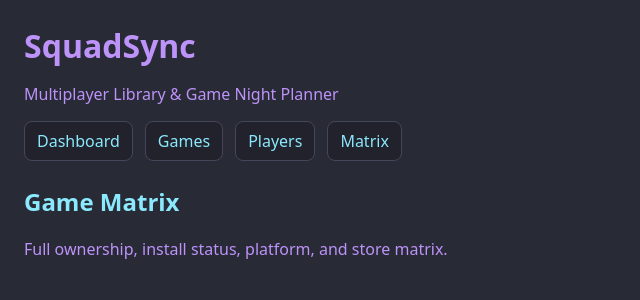
After one commit to Lukefilewalker/SquadSync, a FastAPI app: template app/templates/matrix.html in a window 1280 px wide. The commit adds this page. Shown: the top 300 px of the page, without its empty margins (0-640 px from the left). Run offline with FastAPI, Linux system fonts and the light colour scheme; the template is opened without the code that fills it, so the values that code supplies are empty.

Commit message:
Add recommendation engine and dashboard rankings

```diff
--- a/app/main.py
+++ b/app/main.py
@@ -3,6 +3,7 @@ import os
 import sqlite3
 from datetime import datetime
 import requests
+from fastapi.staticfiles import StaticFiles
 
 from fastapi import FastAPI, Form, Request
 from fastapi.responses import RedirectResponse
@@ -17,6 +18,7 @@ DATA_DIR.mkdir(parents=True, exist_ok=True)
 DB_PATH = DATA_DIR / "gamenight.db"
 
 app = FastAPI(title="SquadSync")
+app.mount("/static", StaticFiles(directory=str(APP_DIR / "static")), name="static")
 templates = Jinja2Templates(directory=str(APP_DIR / "templates"))
 
 ACCESS_OPTIONS = ["Own", "Game Pass", "Free-to-play", "Shared Library", "No Access", "Unknown"]
@@ -153,10 +155,55 @@ def classify_game(player_values, game):
         return "Needs purchase/access"
 
     if unknown_count > 0 or pc_xbox == "Unknown":
-        return "Missing info"
+        return "Mixed"
 
     return "Mixed"
 
+def get_recommendations(players, rows):
+    recommendations = []
+
+    for row in rows:
+        game = row["game"]
+        player_data = row["player_data"]
+
+        access_count = 0
+        installed_count = 0
+        no_access_count = 0
+        unknown_count = 0
+
+        for player in players:
+            pdata = player_data[player["id"]]
+
+            if pdata["access"] in ACCESS_OK:
+                access_count += 1
+
+            if pdata["installed"] == "Yes":
+                installed_count += 1
+
+            if pdata["access"] == "No Access":
+                no_access_count += 1
+
+            if pdata["access"] == "Unknown" or pdata["installed"] == "Unknown":
+                unknown_count += 1
+
+        score = (access_count * 2) + installed_count
+
+        pc_xbox = game["pc_xbox_crossplay"] or game["crossplay"] or "Unknown"
+        if pc_xbox == "No":
+            score -= 3
+
+        recommendations.append({
+            "game": game,
+            "score": score,
+            "access_count": access_count,
+            "installed_count": installed_count,
+            "no_access_count": no_access_count,
+            "unknown_count": unknown_count,
+            "total_players": len(players),
+            "pc_xbox_crossplay": pc_xbox,
+        })
+
+    return sorted(recommendations, key=lambda item: item["score"], reverse=True)
 
 @app.get("/")
 def dashboard(request: Request):
@@ -169,7 +216,6 @@ def dashboard(request: Request):
             "Everyone has access": [],
             "Blocked by platform": [],
             "Needs purchase/access": [],
-            "Missing info": [],
             "Mixed": [],
         }
 
@@ -178,6 +224,8 @@ def dashboard(request: Request):
             bucket = classify_game(values, row["game"])
             buckets[bucket].append(row)
 
+        recommendations = get_recommendations(players, rows)
+
         return templates.TemplateResponse(
             "dashboard.html",
             {
@@ -185,6 +233,7 @@ def dashboard(request: Request):
                 "players": players,
                 "rows": rows,
                 "buckets": buckets,
+                "recommendations": recommendations,
             },
         )
 
@@ -205,6 +254,19 @@ def games(request: Request):
             },
         )
 
+@app.get("/matrix")
+def matrix(request: Request):
+    with db() as conn:
+        players, rows = get_matrix(conn)
+
+        return templates.TemplateResponse(
+            "matrix.html",
+            {
+                "request": request,
+                "players": players,
+                "rows": rows,
+            },
+        )
 
 @app.post("/games/add")
 def add_game(
--- /dev/null
+++ b/app/static/styles.css
@@ -0,0 +1,143 @@
+:root {
+    --bg: #282a36;
+    --current-line: #44475a;
+    --foreground: #f8f8f2;
+    --comment: #6272a4;
+    --cyan: #8be9fd;
+    --green: #50fa7b;
+    --orange: #ffb86c;
+    --pink: #ff79c6;
+    --purple: #bd93f9;
+    --red: #ff5555;
+    --yellow: #f1fa8c;
+}
+
+body {
+    font-family: system-ui, -apple-system, BlinkMacSystemFont, "Segoe UI", sans-serif;
+    margin: 24px;
+    background: var(--bg);
+    color: var(--foreground);
+}
+
+a { color: var(--cyan); text-decoration: none; }
+a:hover { color: var(--pink); }
+
+h1 {
+    color: var(--purple);
+    margin-bottom: 4px;
+}
+h2 {
+    color: var(--cyan);
+}
+h3 {
+    color: var(--yellow);
+}
+
+nav {
+    margin-bottom: 24px;
+    display: flex;
+    gap: 12px;
+    flex-wrap: wrap;
+}
+
+nav a {
+    background: #21222c;
+    padding: 8px 12px;
+    border-radius: 8px;
+    border: 1px solid var(--current-line);
+}
+
+nav a:hover {
+    border-color: var(--purple);
+}
+
+table {
+    width: 100%;
+    border-collapse: collapse;
+    background: var(--current-line);
+    border-radius: 10px;
+    overflow: hidden;
+    margin-bottom: 24px;
+}
+
+th, td {
+    padding: 10px;
+    border-bottom: 1px solid var(--comment);
+    text-align: left;
+    vertical-align: top;
+}
+
+th { background: #343746; }
+
+input, select {
+    padding: 8px;
+    border-radius: 8px;
+    border: 1px solid var(--comment);
+    background: #21222c;
+    color: var(--foreground);
+}
+
+button {
+    padding: 8px 12px;
+    border-radius: 8px;
+    border: 0;
+    background: var(--purple);
+    color: #191a21;
+    cursor: pointer;
+    font-weight: 700;
+}
+
+button:hover { background: var(--pink); }
+
+.card {
+    background: #21222c;
+    padding: 16px;
+    border-radius: 12px;
+    margin-bottom: 18px;
+    border: 1px solid var(--current-line);
+    transition: all 0.15s ease;
+}
+
+.card:hover {
+    border-color: var(--purple);
+}
+
+.card h2 {
+    margin-top: 0;
+}
+
+.status-installed { color: var(--green); font-weight: 700; }
+.status-owned { color: var(--cyan); font-weight: 700; }
+.status-game-pass { color: var(--purple); font-weight: 700; }
+.status-not-owned { color: var(--red); font-weight: 700; }
+.status-unknown { color: var(--comment); }
+
+.small {
+    color: var(--purple);
+    font-size: 1rem;
+}
+
+.grid {
+    display: grid;
+    grid-template-columns: repeat(auto-fit, minmax(280px, 1fr));
+    gap: 16px;
+}
+
+form.inline {
+    display: flex;
+    gap: 8px;
+    flex-wrap: wrap;
+    align-items: center;
+}
+
+.table-wrapper {
+    overflow-x: auto;
+    width: 100%;
+}
+
+@media (max-width: 768px) {
+    body { margin: 12px; }
+    h1 { font-size: 2rem; }
+    table { min-width: 900px; }
+    input, select, button { max-width: 100%; }
+}
--- a/app/templates/base.html
+++ b/app/templates/base.html
@@ -3,83 +3,7 @@
 <head>
     <title>SquadSync</title>
     <meta name="viewport" content="width=device-width, initial-scale=1">
-    <style>
-        body {
-            font-family: system-ui, -apple-system, BlinkMacSystemFont, "Segoe UI", sans-serif;
-            margin: 24px;
-            background: #111827;
-            color: #f9fafb;
-        }
-        a { color: #93c5fd; text-decoration: none; }
-        nav { margin-bottom: 24px; display: flex; gap: 16px; flex-wrap: wrap; }
-        table {
-            width: 100%;
-            border-collapse: collapse;
-            background: #1f2937;
-            border-radius: 10px;
-            overflow: hidden;
-            margin-bottom: 24px;
-        }
-        .table-wrapper {
-           overflow-x: auto;
-           width: 100%;
-        }
-        th, td {
-            padding: 10px;
-            border-bottom: 1px solid #374151;
-            text-align: left;
-            vertical-align: top;
-        }
-        th { background: #273449; }
-        input, select {
-            padding: 8px;
-            border-radius: 8px;
-            border: 1px solid #4b5563;
-            background: #111827;
-            color: #f9fafb;
-        }
-        button {
-            padding: 8px 12px;
-            border-radius: 8px;
-            border: 0;
-            background: #2563eb;
-            color: white;
-            cursor: pointer;
-        }
-        .card {
-            background: #1f2937;
-            padding: 16px;
-            border-radius: 12px;
-            margin-bottom: 18px;
-        }
-        .status-installed { color: #86efac; font-weight: 700; }
-        .status-owned { color: #bfdbfe; font-weight: 700; }
-        .status-game-pass { color: #c4b5fd; font-weight: 700; }
-        .status-not-owned { color: #fca5a5; font-weight: 700; }
-        .status-unknown { color: #d1d5db; }
-        .small { color: #d1d5db; font-size: 0.9rem; }
-        .grid { display: grid; grid-template-columns: repeat(auto-fit, minmax(280px, 1fr)); gap: 16px; }
-        form.inline { display: flex; gap: 8px; flex-wrap: wrap; align-items: center; }
-        @media (max-width: 768px) {
-    body {
-        margin: 12px;
-    }
-
-    h1 {
-        font-size: 2rem;
-    }
-
-    table {
-        min-width: 900px;
-    }
-
-    input,
-    select,
-    button {
-        max-width: 100%;
-    }
-}
-    </style>
+    <link rel="stylesheet" href="/static/styles.css?v=5">
 </head>
 <body>
     <h1>SquadSync</h1>
@@ -88,6 +12,7 @@
         <a href="/">Dashboard</a>
         <a href="/games">Games</a>
         <a href="/players">Players</a>
+        <a href="/matrix">Matrix</a>
     </nav>
     {% block content %}{% endblock %}
 </body>
--- /dev/null
+++ b/app/templates/matrix.html
@@ -0,0 +1,54 @@
+{% extends "base.html" %}
+{% block content %}
+
+<h2>Game Matrix</h2>
+
+<p class="small">
+    Full ownership, install status, platform, and store matrix.
+</p>
+
+{% for row in rows %}
+<div class="card">
+
+    {% if row.game.background_image %}
+    <img
+        src="{{ row.game.background_image }}"
+        alt="{{ row.game.title }}"
+        style="width:250px; border-radius:12px; margin-bottom:12px;">
+    {% endif %}
+
+    <h3>{{ row.game.title }}</h3>
+
+    <p class="small">
+        Released: {{ row.game.released }}
+        <br>
+        Genres: {{ row.game.genres }}
+        <br>
+        Platforms: {{ row.game.platforms }}
+    </p>
+
+    <table>
+        <tr>
+            <th>Player</th>
+            <th>Access</th>
+            <th>Installed</th>
+            <th>Platform</th>
+            <th>Store</th>
+        </tr>
+
+        {% for player in players %}
+        <tr>
+            <td>{{ player.name }}</td>
+            <td>{{ row.player_data[player.id].access }}</td>
+            <td>{{ row.player_data[player.id].installed }}</td>
+            <td>{{ row.player_data[player.id].platform }}</td>
+            <td>{{ row.player_data[player.id].store }}</td>
+        </tr>
+        {% endfor %}
+
+    </table>
+
+</div>
+{% endfor %}
+
+{% endblock %}
```
Also changed, not shown: app/templates/dashboard.html (+28 -65 lines).
